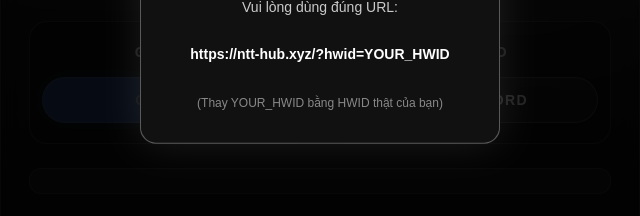
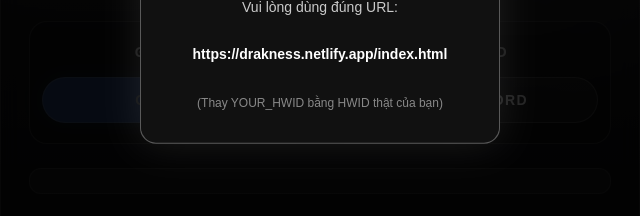
Before and after one commit to jayetcixgaming2010/Drakness-Website, a website: page public/index.html in a window 1280 px wide. Shown: the part 378-594 px from the top of the page, 320-960 px from the left. Drawn offline with Linux system fonts and the light colour scheme.

Commit message:
Update index.html

```diff
--- a/public/index.html
+++ b/public/index.html
@@ -174,7 +174,7 @@
         <p style="font-size:14px;line-height:1.7;color:rgba(255,255,255,.78);">
           Bạn chưa có HWID.<br><br>
           Vui lòng dùng đúng URL:<br><br>
-          <b style="color:white;word-break:break-all;">https://ntt-hub.xyz/?hwid=YOUR_HWID</b>
+          <b style="color:white;word-break:break-all;">https://drakness.netlify.app/index.html</b>
           <br><br>
           <span style="font-size:12px;color:rgba(255,255,255,0.5);">(Thay YOUR_HWID bằng HWID thật của bạn)</span>
         </p>
@@ -242,4 +242,5 @@
   </style>
 <script defer src="https://static.cloudflareinsights.com/beacon.min.js/vcd15cbe7772f49c399c6a5babf22c1241717689176015" integrity="sha512-ZpsOmlRQV6y907TI0dKBHq9Md29nnaEIPlkf84rnaERnq6zvWvPUqr2ft8M1aS28oN72PdrCzSjY4U6VaAw1EQ==" data-cf-beacon='{"version":"2024.11.0","token":"1d8bccf5ab1748bc8db6759a1df26490","r":1,"server_timing":{"name":{"cfCacheStatus":true,"cfEdge":true,"cfExtPri":true,"cfL4":true,"cfOrigin":true,"cfSpeedBrain":true},"location_startswith":null}}' crossorigin="anonymous"></script>
 </body>
+
 </html>
```
